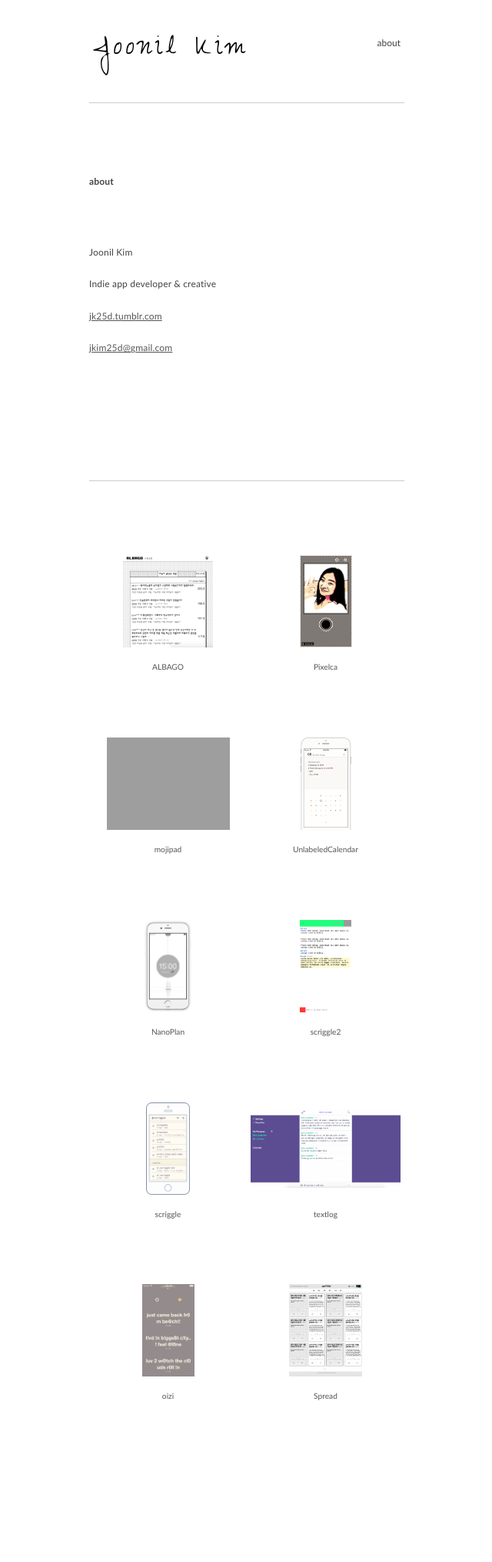
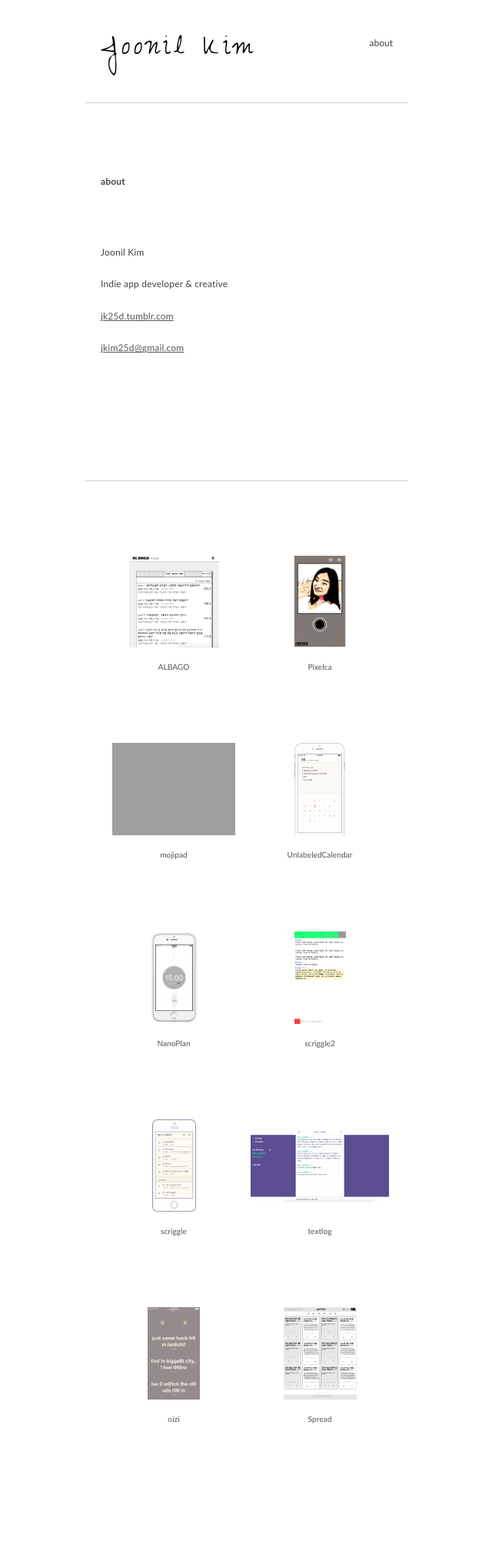
Before and after one commit to joonilkim/joonilkim.github.io, a Jekyll site: the page built from about.md, in a window 1280 px wide. Shown: the whole page at 77% size, without its empty margins (319-959 px from the left). Built offline with Jekyll 4.4.1, drawn with Linux system fonts in a browser that asks for light colours; before the commit the page ends 1991 px from its top, so only the background shows below that.

Commit message:
mobile fix

```diff
--- a/_sass/minima.scss
+++ b/_sass/minima.scss
@@ -8,7 +8,7 @@ $base-font-weight: 400 !default;
 $small-font-size:  $base-font-size * 0.9 !default;
 $base-line-height: 1.8 !default;
 
-$spacing-unit:     5px !default;
+$spacing-unit:     20px !default;
 $line-unit:        20px !default;
 $paragraph-unit:   70px !default;
 
@@ -21,10 +21,10 @@ $grey-color-light: lighten($grey-color, 50%) !default;
 $grey-color-dark:  darken($grey-color, 25%) !default;
 
 // Width of the content area
-$content-width:    420px !default;
+$content-width:    420px + $spacing-unit * 2 !default;
 
-$on-palm:          420px !default;
-$on-laptop:        420px !default;
+$on-palm:          $content-width !default;
+$on-laptop:        0 !default;
 
 // Use media queries like this:
 // @include media-query($on-palm) {
--- a/_sass/minima/_layout.scss
+++ b/_sass/minima/_layout.scss
@@ -19,6 +19,7 @@
 
 .site-logo {
   background: transparent;
+  height:53px;
 }
 
 .site-title {
@@ -55,58 +56,6 @@
     }
   }
 
-  @include media-query($on-palm) {
-    position: absolute;
-    top: 9px;
-    right: $spacing-unit / 2;
-    background-color: $background-color;
-    border: 1px solid $grey-color-light;
-    border-radius: 5px;
-    text-align: right;
-
-    label[for="nav-trigger"] {
-      display: block;
-      float: right;
-      width: 36px;
-      height: 36px;
-      z-index: 2;
-      cursor: pointer;
-    }
-
-    .menu-icon {
-      display: block;
-      float: right;
-      width: 36px;
-      height: 26px;
-      line-height: 0;
-      padding-top: 10px;
-      text-align: center;
-
-      > svg path {
-        fill: $grey-color-dark;
-      }
-    }
-
-    input ~ .trigger {
-      clear: both;
-      display: none;
-    }
-
-    input:checked ~ .trigger {
-      display: block;
-      padding-bottom: 5px;
-    }
-
-    .page-link {
-      display: block;
-      padding: 5px 10px;
-
-      &:not(:last-child) {
-        margin-right: 0;
-      }
-      margin-left: 20px;
-    }
-  }
 }
 
 
@@ -117,7 +66,8 @@
 .site-footer {
 
   > .wrapper {
-    padding: $paragraph-unit * 1.3 0;
+    padding-top: $paragraph-unit * 1.3;
+    padding-bottom: $paragraph-unit * 1.3;
   }
 }
 
@@ -189,7 +139,8 @@
 .page-content {
 
   > .wrapper {
-    padding: $paragraph-unit * 1.3 0;
+    padding-top: $paragraph-unit * 1.3;
+    padding-bottom: $paragraph-unit * 1.3;
     border-bottom: 1px solid $grey-color-light;
   }
 
```
Also changed, not shown: assets/imgs/logo.jpg, assets/imgs/scriggle0.png, assets/imgs/scriggle1.png.
